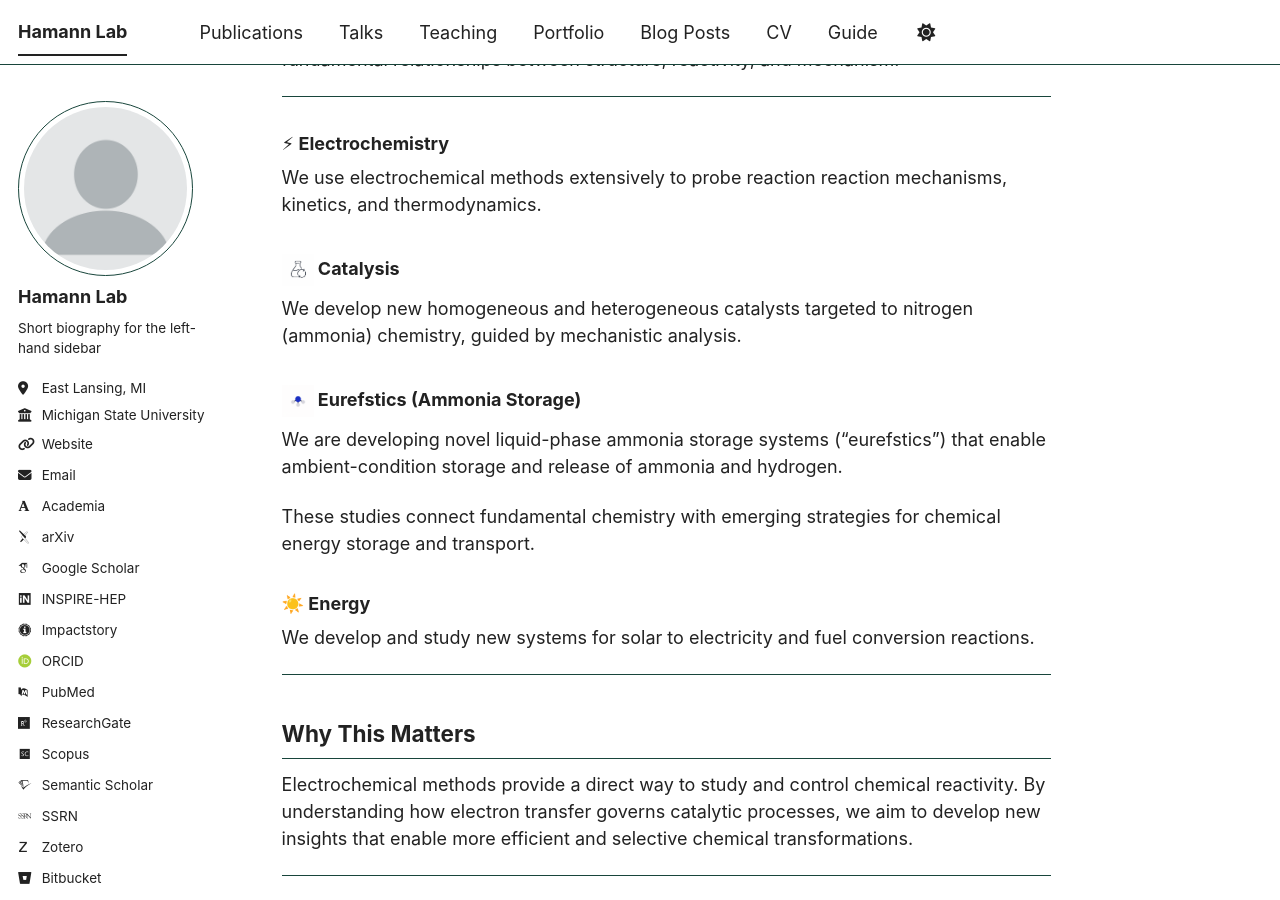
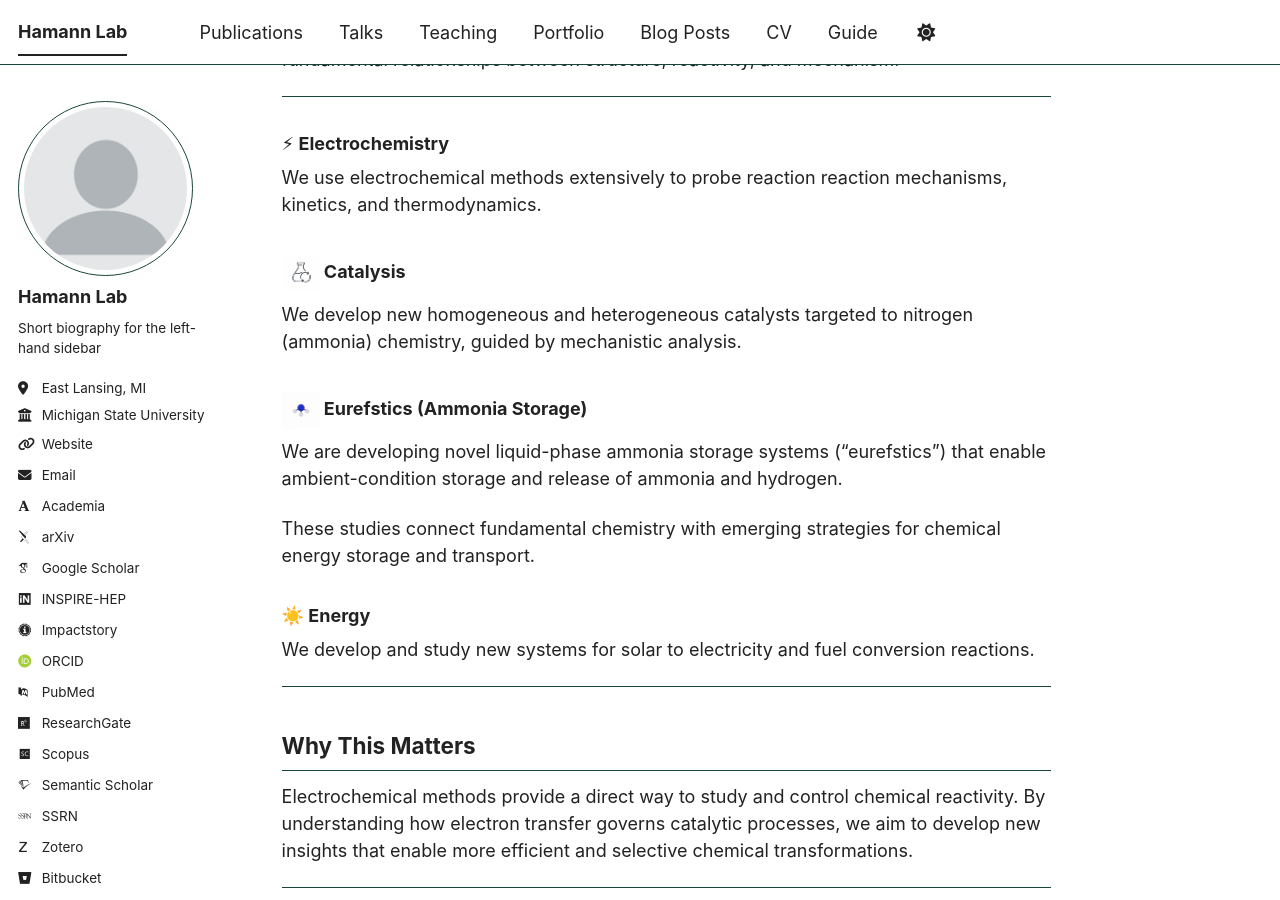
Before and after one commit to HamannLab/HamannLab.github.io, a Jekyll site: the page built from index.md, in a window 1280 px wide and 900 px high, scrolled down 742 px. Built offline with Jekyll 4.4.1, drawn with Linux system fonts in a browser that asks for light colours; some web fonts are replaced; a script bundle is joined from its source files by our own code; library files that are not in the unit come from our copies.

Commit message:
Update image height in Catalysis and Eurefstics sections
Increased the image height for Catalysis and Eurefstics sections.

```diff
--- a/index.md
+++ b/index.md
@@ -22,10 +22,10 @@ Our research focuses on how electrons move through molecular systems and how tho
 ### ⚡ Electrochemistry
 We use electrochemical methods extensively to probe reaction reaction mechanisms, kinetics, and thermodynamics.
 
-### <img src="/images/flask-cycle.png" style="height: 32px; vertical-align: middle;"> Catalysis
+### <img src="/images/flask-cycle.png" style="height: 38px; vertical-align: middle;"> Catalysis
 We develop new homogeneous and heterogeneous catalysts targeted to nitrogen (ammonia) chemistry, guided by mechanistic analysis.
 
-### <img src="/images/nh3-icon.png" style="height: 32px; vertical-align: middle;"> Eurefstics (Ammonia Storage)
+### <img src="/images/nh3-icon.png" style="height: 38px; vertical-align: middle;"> Eurefstics (Ammonia Storage)
 We are developing novel liquid-phase ammonia storage systems (“eurefstics”) that enable ambient-condition storage and release of ammonia and hydrogen.
 
 These studies connect fundamental chemistry with emerging strategies for chemical energy storage and transport.
```
